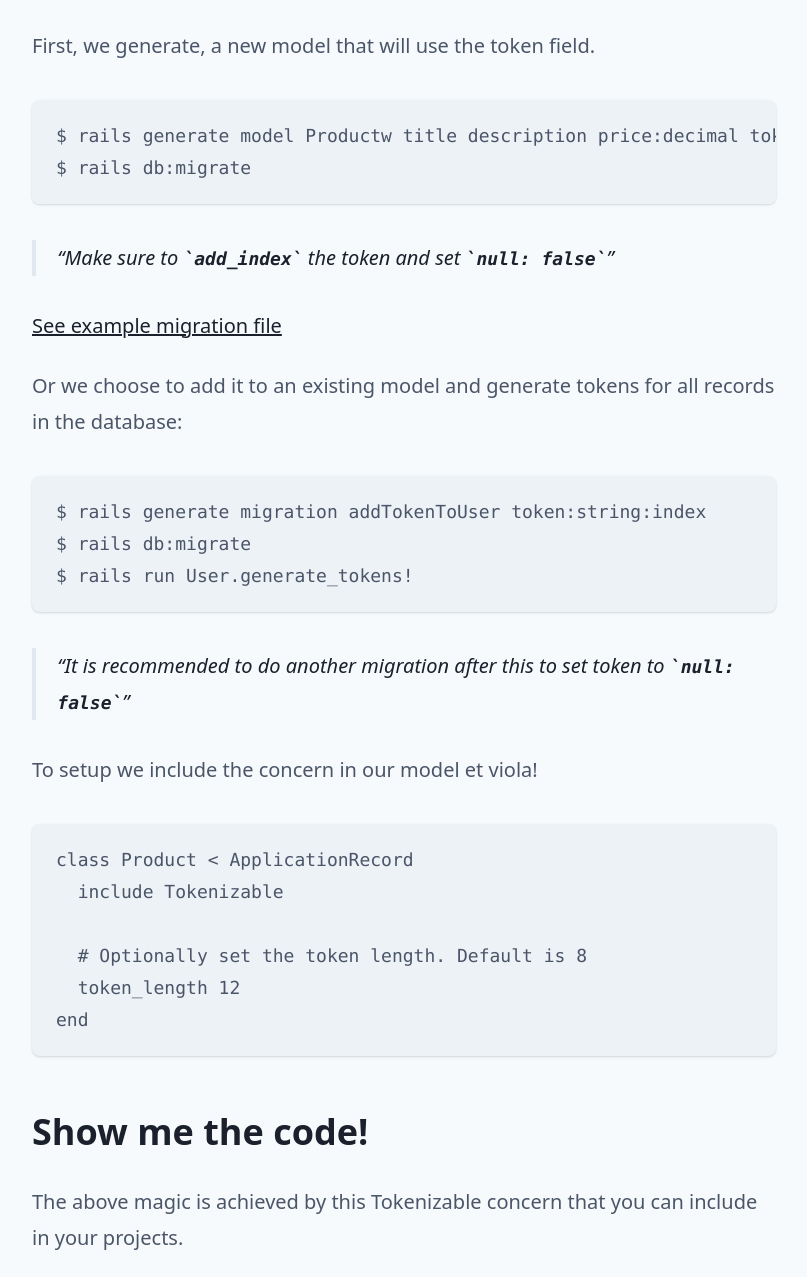
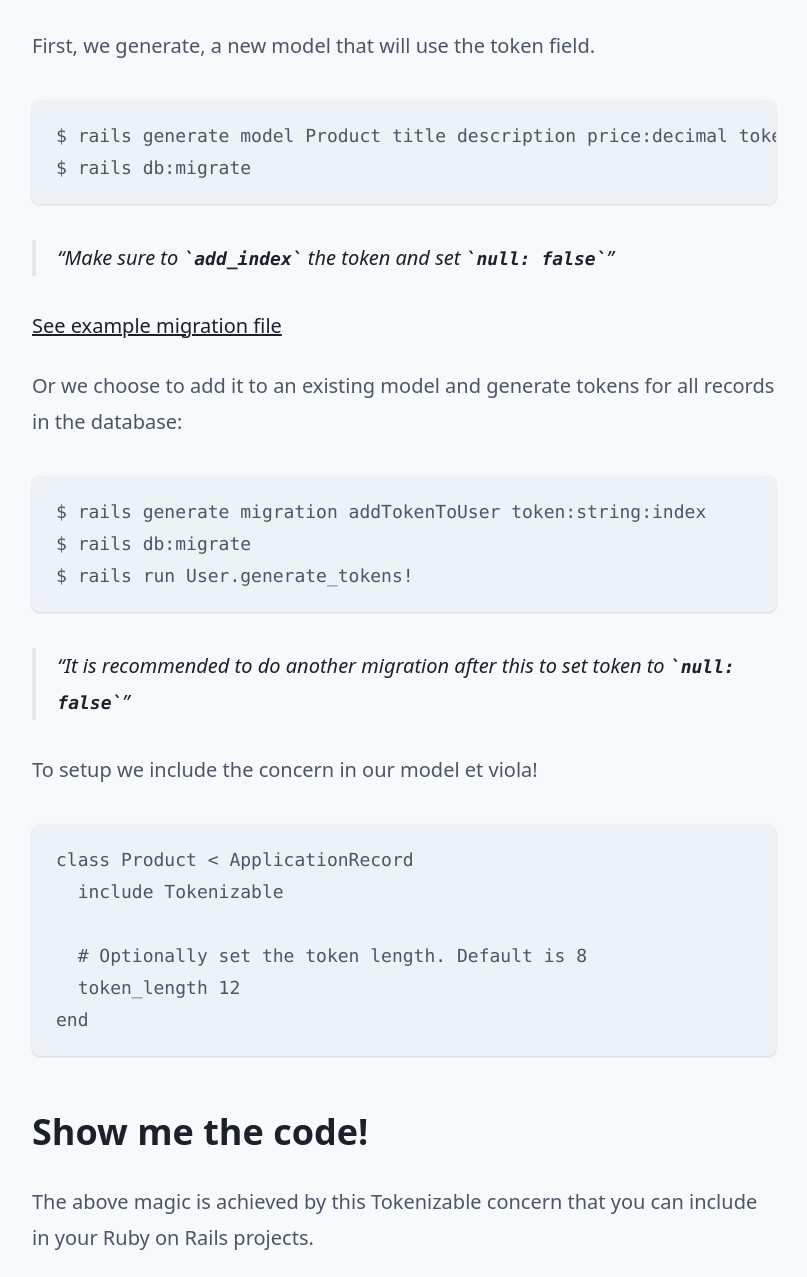
Before and after one commit to kieranklaassen/kieranklaassen-com, a Gatsby site: page /automatically-add-tokens-to-active-record-models/ in a window 1280 px wide. Shown: the part 765-2042 px from the top of the page, without its empty margins (224-1031 px from the left). Built offline with nearby package versions, Linux system fonts and the light colour scheme; Gatsby itself is replaced by a stand-in of ours; some packages are replaced by stand-ins of ours; code samples lack their colours; what @tailwindcss/ui would draw is missing.

Commit message:
feat: add fixmes

````diff
--- a/content/blog/automatically-add-tokens-to-active-record-models/index.md
+++ b/content/blog/automatically-add-tokens-to-active-record-models/index.md
@@ -5,6 +5,11 @@ formattedDate: "July 5, 2020"
 description: "If you are adding a unique token field to your ActiveRecord models this concern will help you set it up quickly."
 tags: code, rails, ruby, concerns
 ---
+
+<!-- FIXME: add github source -->
+<!-- FIXME: add co-authors for code projects -->
+<!-- FIXME: check if github project works correctly -->
+<!-- FIXME: Add blogpost to github project -->
 
 ## Use case
 
@@ -18,7 +23,7 @@ transparency.
 First, we generate, a new model that will use the token field.
 
 ```shell
-$ rails generate model Productw title description price:decimal token:string:index:null
+$ rails generate model Product title description price:decimal token:string:index:null
 $ rails db:migrate
 ```
 
@@ -49,7 +54,7 @@ end
 
 ## Show me the code!
 
-The above magic is achieved by this Tokenizable concern that you can include in your projects.
+The above magic is achieved by this Tokenizable concern that you can include in your Ruby on Rails projects.
 
 You can also [view it on Github](https://github.com/kieranklaassen/tokenizable-example/blob/master/app/models/concerns/tokenizable.rb)
 
@@ -122,7 +127,7 @@ module Tokenizable
   # Creates a token if not set
   def generate_token
     self.token = loop do
-      token = CodeGen.generate('*' * (self.class.token_length_var || DEFAULT_LENGTH))
+      token = SecureRandom.urlsafe_base64(self.class.token_length_var || DEFAULT_LENGTH).downcase
       break token unless self.class.exists?(token: token)
     end
   end
--- a/src/components/layout.js
+++ b/src/components/layout.js
@@ -21,10 +21,12 @@ const Layout = ({ location, title, children }) => {
   }
   return (
     <div className="min-h-screen bg-gray-100 border-t-8 border-green-700">
+      {/* FIXME: add the nice squares BG */}
       <div className="px-4 mx-auto font-sans antialiased text-gray-900 shadow bg-gray-50 max-w-7xl sm:px-6 lg:px-8">
         <div className="flex flex-col max-w-3xl mx-auto text-lg">
           <header>{header}</header>
           <main className="flex-1">{children}</main>
+          {/* FIXME: Move footer out */}
           <footer className="py-8 mt-12 border-t border-gray-300">
             <p className="text-base leading-6 text-gray-600 xl:text-center">
               © {new Date().getFullYear()} Kieran Klaassen
--- a/src/pages/index.js
+++ b/src/pages/index.js
@@ -34,6 +34,7 @@ const BlogIndex = ({ data, location }) => {
                   }}
                 />
               </Link>
+              {/* FIXME: add tags */}
               <div className="mt-3">
                 <Link
                   className="text-base font-semibold leading-6 text-green-600 transition duration-150 ease-in-out hover:text-green-500"
````
